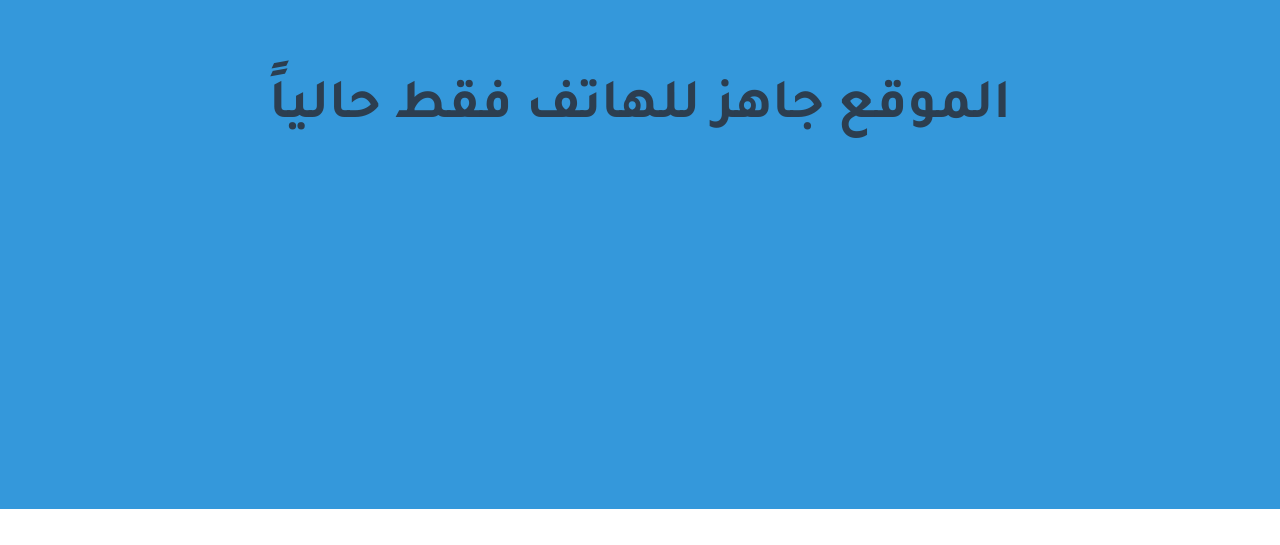
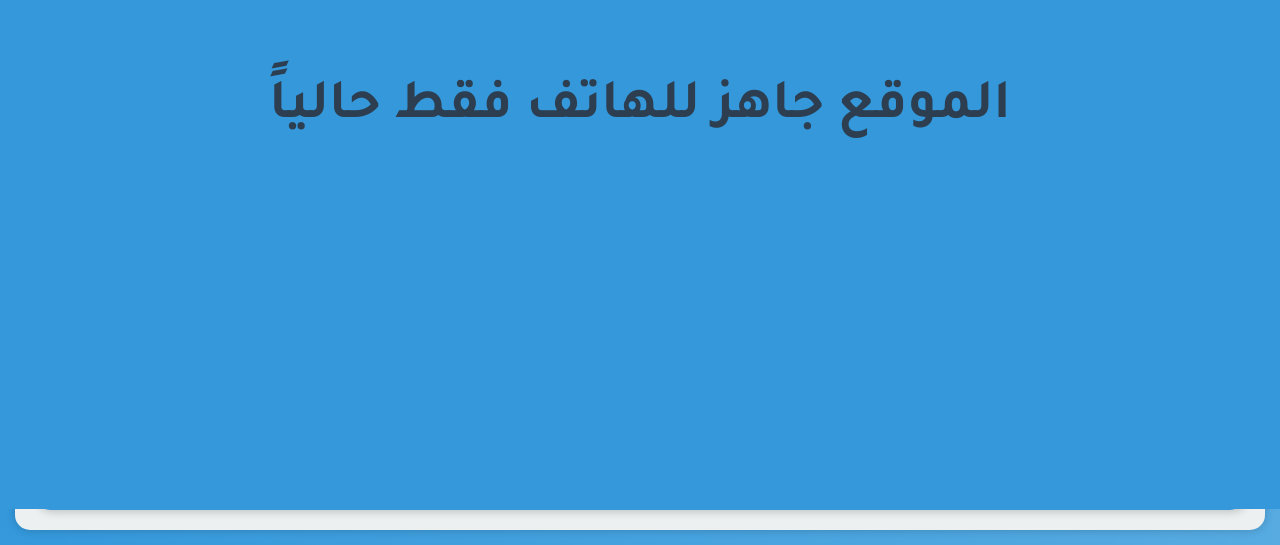
Before and after one commit to yousefelsobtasy/100qa, a Next.js app: page / in a window 1280 px wide. Shown: the part 291-836 px from the top of the page. Before the commit the page ends 800 px from the top, so only its background shows below. Built offline with nearby package versions, Linux system fonts and the light colour scheme; a web font is replaced by a local one.

Commit message:
22-10-24-10_30

```diff
--- a/app/global.css
+++ b/app/global.css
@@ -111,7 +111,10 @@
     text-transform: uppercase;
     display: none;
 
+}
+
 @media (min-width:768px) {
+    .betaMessage {
         display: flex;
     }
 }
@@ -177,7 +180,8 @@ h1 {
 
 .button-container {
     display: flex;
-    justify-content: space-evenly;
+    flex-direction: column;
+    gap: 10px;
 }
 
 .cta-button {
@@ -190,7 +194,7 @@ h1 {
     cursor: pointer;
     transition: background-color 0.3s ease, transform 0.3s ease, box-shadow 0.3s ease;
     box-shadow: 2px 2px 8px rgba(0, 0, 0, 0.2);
-    width: clamp(135px, 35vw, 400px);
+    width: 100%;
 }
 
 .cta-button:hover {
@@ -199,11 +203,6 @@ h1 {
     transform: translateY(-2px);
 }
 
-a {
-    text-decoration: none;
-    display: flex;
-    justify-content: center;
-}
 
 /* Navbar Styling */
 nav {
@@ -607,7 +606,6 @@ nav ul li a:hover {
 }
 
 
-
 .contact {
     width: 100%;
     display: flex;
@@ -617,22 +615,21 @@ nav ul li a:hover {
     box-shadow: 0 0 10px rgba(0, 0, 0, 0.2);
     border-radius: var(--border-radius);
     font-size: 1rem;
+    line-height: 100%;
+}
 
-    .contactText {
+.contact .contactText {
     display: flex;
-        gap: 10px;
+    gap: 5px;
+}
 
-        &>svg {
+.contact .contactText>svg {
     transform: rotate(180deg);
 }
-    }
 
-    .socialLinks {
-        svg {
+.contact .socialLinks svg {
     margin: 0 10px;
     font-size: 1.3rem;
-        }
-    }
 }
 
 
```
Lines whose indentation alone changed are shown as unchanged.
